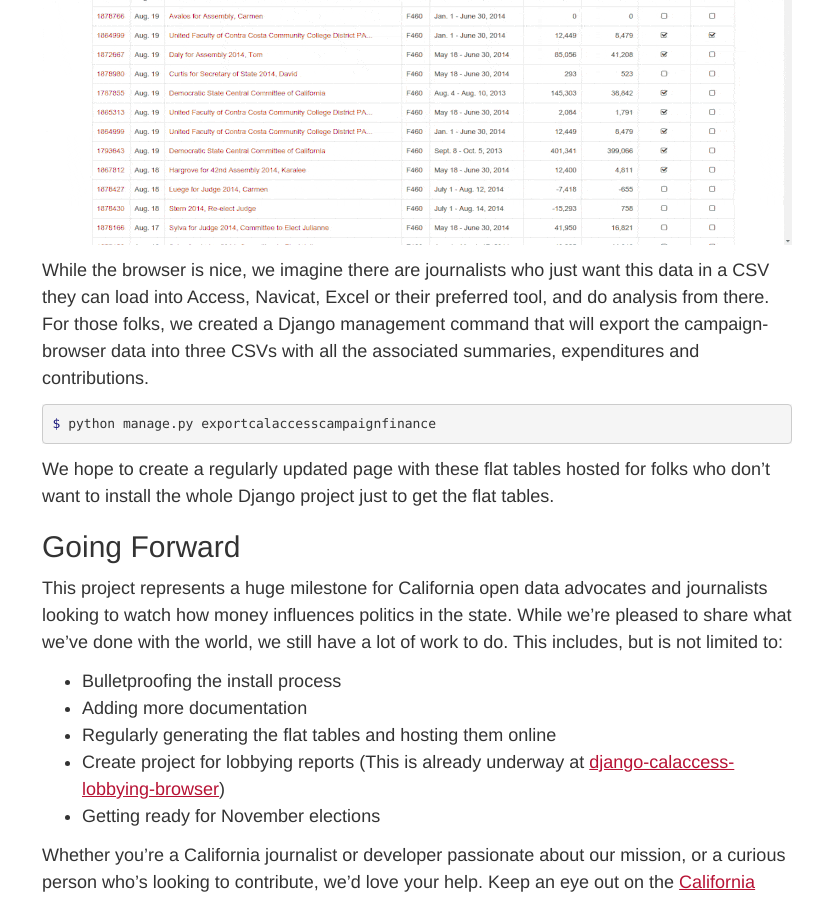
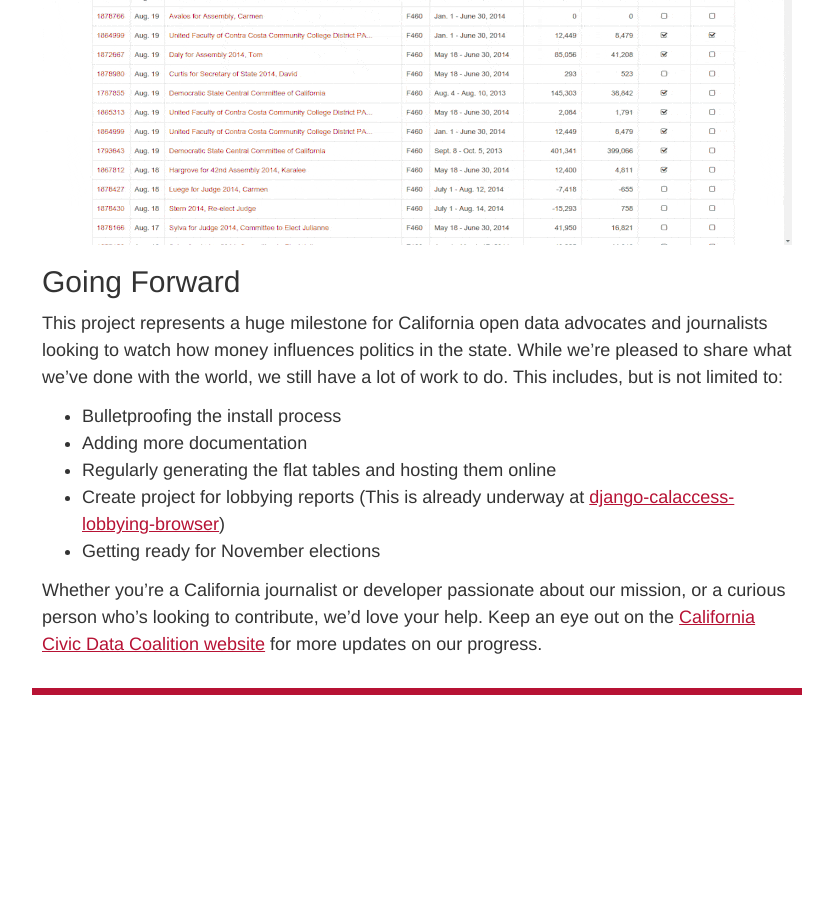
Before and after one commit to palewire/californiacivicdata.org, a Jekyll site: the page built from _posts/2014-09-24-calaccess-code-convening.markdown, in a window 1280 px wide and 900 px high, scrolled down 3674 px. Shown: the whole window, without its empty margins (223-1056 px from the left). Built offline with Jekyll 4.4.1, drawn with Linux system fonts in a browser that asks for light colours; after the commit the page ends 4369 px from its top, so only the background shows below that.

Commit message:
Updated 2014-09-24-calaccess-code-convening.markdown

```diff
--- a/_posts/2014-09-24-calaccess-code-convening.markdown
+++ b/_posts/2014-09-24-calaccess-code-convening.markdown
@@ -106,13 +106,7 @@ The campaign browser now provides a simple interface to look up individual filer
 
 ![How the calaccess campaign browser interface works](/img/ccdc-example.gif)
 
-While the browser is nice, we imagine there are journalists who just want this data in a CSV they can load into Access, Navicat, Excel or their preferred tool, and do analysis from there. For those folks, we created a Django management command that will export the campaign-browser data into three CSVs with all the associated summaries, expenditures and contributions.
 
-{% highlight bash %}
-$ python manage.py exportcalaccesscampaignfinance
-{% endhighlight %}
-
-We hope to create a regularly updated page with these flat tables hosted for folks who don't want to install the whole Django project just to get the flat tables.
 
 ## Going Forward
 
```
